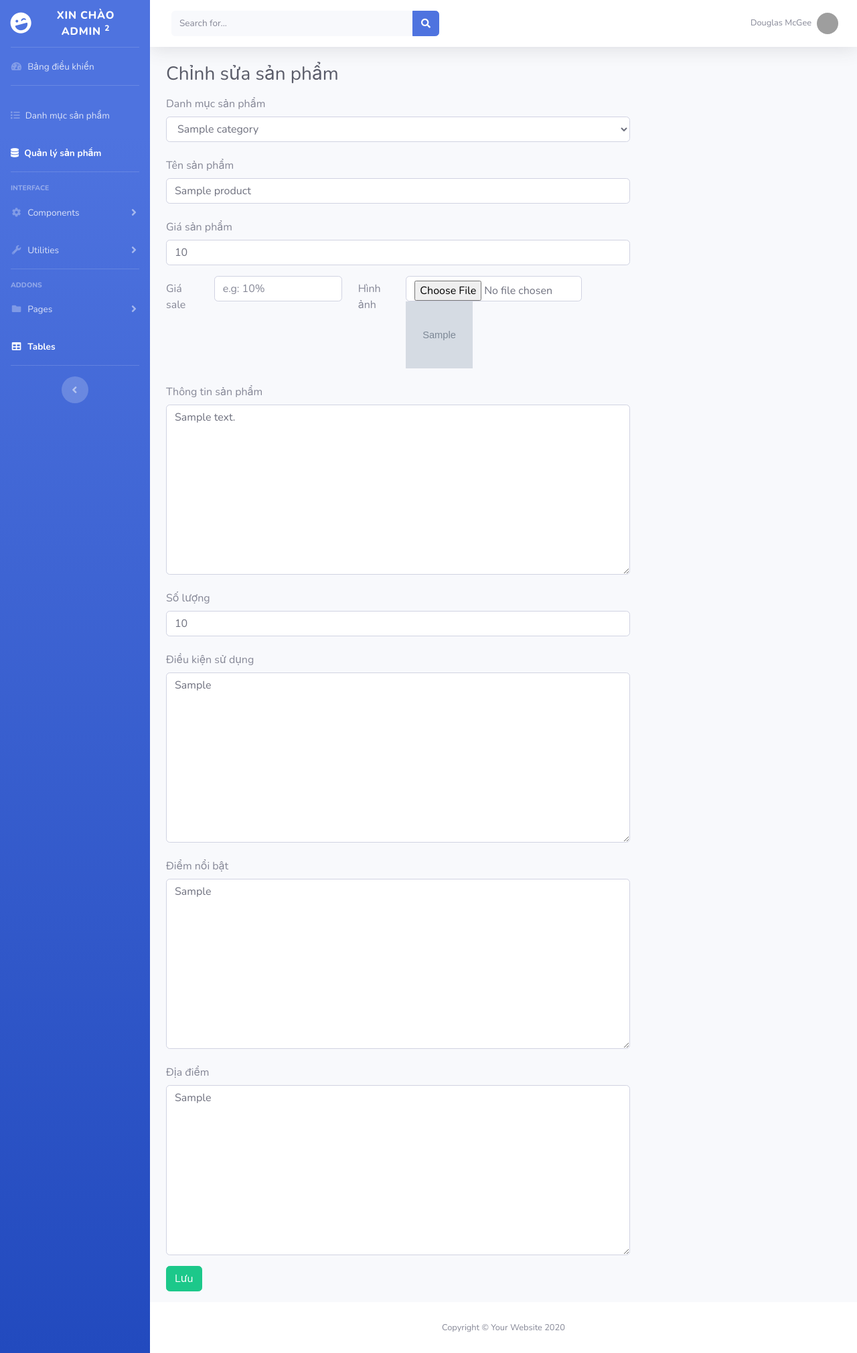
After one commit to chuongdavid/final-congnghephanmem, a PHP site: page /Code/product/edit.php?id=1 in a window 1280 px wide. The commit adds this page. Shown: the whole page at 67% size. Run offline with PHP 8.4, Linux system fonts and the light colour scheme; tables that the repository leaves empty or names only in its code hold one stand-in row (values such as "Sample post"); grey boxes marked "Sample" are stand-in pictures; grey boxes are pictures that could not be loaded.

Commit message:
Them xoa sua san pham

```diff
--- a/admin/layouts/header.php
+++ b/admin/layouts/header.php
@@ -56,6 +56,11 @@
                 <a class="nav-link" href="<?php echo modulesAdmin("category")?>">
                     <i class="fa fa-list"></i>
                     <span>Danh mục sản phẩm</span></a>
+            </li>
+            <li class="nav-item <?php echo isset($open) && $open == "product" ? 'active' : '' ?>">
+                <a class="nav-link" href="<?php echo modulesAdmin("product")?>">
+                    <i class="fa fa-database"></i>
+                    <span>Quản lý sản phẩm</span></a>
             </li>
             <!-- Divider -->
             <hr class="sidebar-divider">
--- /dev/null
+++ b/admin/modules/product/edit.php
@@ -0,0 +1,203 @@
+
+<?php
+        require_once __DIR__. "/../../../autoload/autoload.php";
+        $open = "product";
+        $id = intval(getInput('id'));
+        $EditProduct = $db -> fetchID('product',$id);
+        $category = $db -> fetchAll('category');
+        if(empty($EditProduct)){
+            $_SESSION['error'] = "Không tồn tại sản phẩm";
+            redirectAdmin('product');
+        }
+        if($_SERVER["REQUEST_METHOD"]=="POST"){
+            $data = [
+                    "name" => postInput('name'),
+                    "slug" => to_slug(postInput('name')),
+                    "price"=> postInput('price'),
+                    "sale" => postInput('sale'),
+                    "category_id"=> postInput('category_id'),
+                    "content" => postInput('content'),
+                    "quantity" => postInput('quantity'),
+                    "how_to_use"=> postInput('how_to_use'),
+                    "remarkable_thing" =>postInput('remarkable_thing'),
+                    "location"=>postInput('location')
+            ];
+            $error = [];
+            if(postInput("name")=='')
+            {
+                $error['name'] = " Mời bạn nhập tên sản phẩm ";
+            }
+            elseif (postInput("price")=='') {
+                $error['price'] = " Mời bạn nhập tên giá sản phẩm ";
+            }
+            elseif (postInput("sale")=='') {
+                $error['sale'] = " Mời bạn nhập % giảm giá ";
+            }
+            elseif (!isset($_FILES['image'])) {
+                $error['image'] = " Mời bạn chọn hình ảnh ";
+            }
+            elseif (postInput("category_id")=='') {
+                $error['category_id'] = " Mời bạn chọn danh mục ";
+            }
+            elseif (postInput("content")=='') {
+                $error['content'] = " Mời bạn nhập nội dung ";
+            }
+            elseif (postInput("quantity")=='') {
+                $error['quantity'] = " Mời bạn nhập số lượng ";
+            }
+            elseif (postInput("how_to_use")=='') {
+                $error['how_to_use'] = " Mời bạn nhập điều kiện sử dụng ";
+            }
+            elseif (postInput("remarkable_thing")=='') {
+                $error['remarkable_thing'] = " Mời bạn nhập điểm nổi bật ";
+            }
+            elseif (postInput("location")=='') {
+                $error['location'] = " Mời bạn nhập địa điểm ";
+            }
+            else{
+                if(empty($error)){ //if no error do this
+                    if(isset($_FILES['image'])){
+                        $file_name = $_FILES['image']['name'];
+                        $file_tmp = $_FILES['image']['tmp_name'];
+                        $file_type = $_FILES['image']['type'];
+                        $file_error = $_FILES['image']['error'];
+                        if($file_error == 0){
+                            $part = ROOT ."product/";
+                            $data['image'] = $file_name;
+
+                        }
+                    }
+                    $update_product = $db -> update('product',$data,array('id'=>$id));
+                    if(count($update_product)>0){
+                        move_uploaded_file($file_tmp,$part.$file_name);
+                        $_SESSION['success'] = "Cập nhật thành công";
+                        redirectAdmin("product");
+                    }
+                    else{
+                        $_SESSION['error'] = "Cập nhật thất bại";
+                    }
+
+                }
+            }
+        }
+?>
+<?php require_once __DIR__. "/../../layouts/header.php"; ?>
+                    <!-- Page Heading NOI DUNG CUA TRANG ADMIN -->
+                    <h1 class="h3 mb-2 text-gray-800">Chỉnh sửa sản phẩm</h1>
+                    <!-- DataTales Example -->
+                    <div class="row">
+                        <div class="col-md-10">
+                            <form method="POST" action="" enctype="multipart/form-data" >
+                                <div class="form-group row">
+                                    <label for="inputNameProduct" class="col-sm-8 col-form-label">Danh mục sản phẩm</label>
+                                    <div class="col-sm-10">
+                                        <select name="category_id" class="form-control">
+                                            <option value="">--Mời bạn chọn danh mục sản phẩm--</option>
+                                            <?php foreach ($category as $item):?>
+                                            <option value="<?php echo $item['id']?>" <?php echo $EditProduct['category_id']==$item['id'] ? "selected = 'selected'" : "" ?>><?php echo $item['name'] ?></option>
+                                            <?php endforeach ?>
+                                        </select>
+                                        <?php if(isset($error['category'])): ?>
+                                            <p class="text-danger m-2"><?php echo $error['category'] ?></p>
+                                        <?php endif ?>
+                                    </div>
+                                </div>
+                                <div class="form-group row">
+                                    <label for="inputNameProduct" class="col-sm-8 col-form-label">Tên sản phẩm</label>
+                                    <div class="col-sm-10">
+                                    <input type="text" class="form-control" id="inputNameProduct" value="<?php echo $EditProduct['name'] ?>" placeholder="Vui lòng nhập tên sản phẩm" name="name">
+                                    <?php if(isset($error['name'])): ?>
+                                        <p class="text-danger m-2"><?php echo $error['name'] ?></p>
+                                    <?php endif ?>
+                                    </div>
+
+                                </div>
+                                <div class="form-group row">
+                                    <label for="inputPriceProduct" class="col-sm-8 col-form-label">Giá sản phẩm</label>
+                                    <div class="col-sm-10">
+                                    <input type="number" class="form-control" value="<?php echo $EditProduct['price'] ?>" id="inputPriceProduct" placeholder="Vui lòng nhập giá sản phẩm(e.g: 9.000.000)" name="price">
+                                    <?php if(isset($error['price'])): ?>
+                                            <p class="text-danger m-2"><?php echo $error['price'] ?></p>
+                                        <?php endif ?>
+                                    </div>
+                                </div>
+                                <div class="form-group row">
+                                    <label for="inputSale" class="col-sm-1 col-form-label">Giá sale</label>
+                                    <div class="col-sm-3">
+                                    <input type="number" class="form-control" value="<?php echo $EditProduct['sale'] ?>" id="inputSale" placeholder="e.g: 10%" name="sale" value ="0">
+                                    <?php if(isset($error['sale'])): ?>
+                                            <p class="text-danger m-2"><?php echo $error['sale'] ?></p>
+                                    <?php endif ?>
+                                    </div>
+
+                                    <label for="inputImage" class="col-sm-1 col-form-label">Hình ảnh</label>
+                                    <div class="col-sm-4">
+                                    <input type="file" class="form-control" id="inputImage" name="image">
+                                    <?php if(isset($error['image'])): ?>
+                                            <p class="text-danger m-2"><?php echo $error['image'] ?></p>
+                                    <?php endif ?>
+                                    <img src="<?php echo base_url() ?>public/uploads/product/<?php echo $EditProduct['image'] ?>" width="100px" height="100px" alt="">
+                                    </div>
+                                </div>
+                                <div class="form-group row">
+                                    <label for="inputContent" class="col-sm-8 col-form-label">Thông tin sản phẩm</label>
+                                    <div class="col-sm-10">
+                                    <textarea type="text" rows=10  class="form-control" id="inputContent" placeholder="Vui lòng nhập thông tin sản phẩm" name="content"><?php echo $EditProduct['content'] ?></textarea>
+                                    <?php if(isset($error['content'])): ?>
+                                            <p class="text-danger m-2"><?php echo $error['content'] ?></p>
+                                    <?php endif ?>
+                                    </div>
+                                </div>
+                                <div class="form-group row">
+                                    <label for="inputContent" class="col-sm-8 col-form-label">Số lượng</label>
+                                    <div class="col-sm-10">
+                                    <input type="number" class="form-control" value="<?php echo $EditProduct['quantity'] ?>" id="inputContent" placeholder="Vui lòng nhập số lượng sản phẩm" name="quantity">
+                                    <?php if(isset($error['quantity'])): ?>
+                                            <p class="text-danger m-2"><?php echo $error['quantity'] ?></p>
+                                    <?php endif ?>
+                                    </div>
+                                </div>
+                                <div class="form-group row">
+                                    <label for="inputContent" class="col-sm-8 col-form-label">Điều kiện sử dụng</label>
+                                    <div class="col-sm-10">
+                                    <textarea type="text" rows=10 class="form-control"  id="inputContent" placeholder="Vui lòng nhập thông tin điều kiện sử dụng" name="how_to_use"><?php echo $EditProduct['how_to_use'] ?></textarea>
+                                    <?php if(isset($error['how_to_use'])): ?>
+                                            <p class="text-danger m-2"><?php echo $error['how_to_use'] ?></p>
+                                    <?php endif ?>
+                                    </div>
+                                </div>
+                                <div class="form-group row">
+                                    <label for="inputContent" class="col-sm-8 col-form-label">Điểm nổi bật</label>
+                                    <div class="col-sm-10">
+                                    <textarea type="text" rows=10 class="form-control"  id="inputContent" placeholder="Vui lòng nhập điểm nổi bật của sản phẩm" name="remarkable_thing"><?php echo $EditProduct['remarkable_thing'] ?></textarea>
+                                    <?php if(isset($error['remarkable_thing'])): ?>
+                                            <p class="text-danger m-2"><?php echo $error['remarkable_thing'] ?></p>
+                                    <?php endif ?>
+                                    </div>
+                                </div>
+                                <div class="form-group row">
+                                    <label for="inputContent" class="col-sm-8 col-form-label">Địa điểm </label>
+                                    <div class="col-sm-10">
+                                    <textarea type="text" rows=10 class="form-control" id="inputContent" placeholder="Vui lòng nhập địa điểm" name="location"><?php echo $EditProduct['location'] ?></textarea>
+                                    <?php if(isset($error['location'])): ?>
+                                            <p class="text-danger m-2"><?php echo $error['location'] ?></p>
+                                    <?php endif ?>
+                                    </div>
+                                </div>
+                                <div class="form-group row">
+                                    <div class="col-sm-10">
+                                    <button type="submit" class="btn btn-success">Lưu</button>
+                                    </div>
+                                </div>
+                            </form>
+                        </div>
+                    </div>
+
+
+
+                </div>
+                <!-- /.container-fluid -->
+
+            </div>
+            <!-- End of Main Content -->
+<?php require_once __DIR__. "/../../layouts/footer.php"; ?>
--- a/autoload/autoload.php
+++ b/autoload/autoload.php
@@ -1,7 +1,7 @@
 <?php
-session_start();
-require_once __DIR__. "/../libraries/Database.php";
-require_once __DIR__. "/../libraries/Function.php";
-$db = new Database;
-
+    session_start();
+    require_once __DIR__. "/../libraries/Database.php";
+    require_once __DIR__. "/../libraries/Function.php";
+    $db = new Database;
+    define("ROOT",$_SERVER['DOCUMENT_ROOT']."/Code/final-cnpm-voucher/public/uploads/");
 ?>
```
Also changed, not shown: admin/modules/category/add.php (+8 -1 lines), admin/modules/category/delete.php (+8 -0 lines), admin/modules/category/edit.php (+25 -6 lines), admin/modules/product/add.php (added, +197 -0 lines), admin/modules/product/delete.php (added, +20 -0 lines), admin/modules/product/index.php (added, +79 -0 lines), public/uploads/product/250px-Low_no.1_cover_page.png (added), public/uploads/product/DSC_0916.jpg (added), 1 other file.
